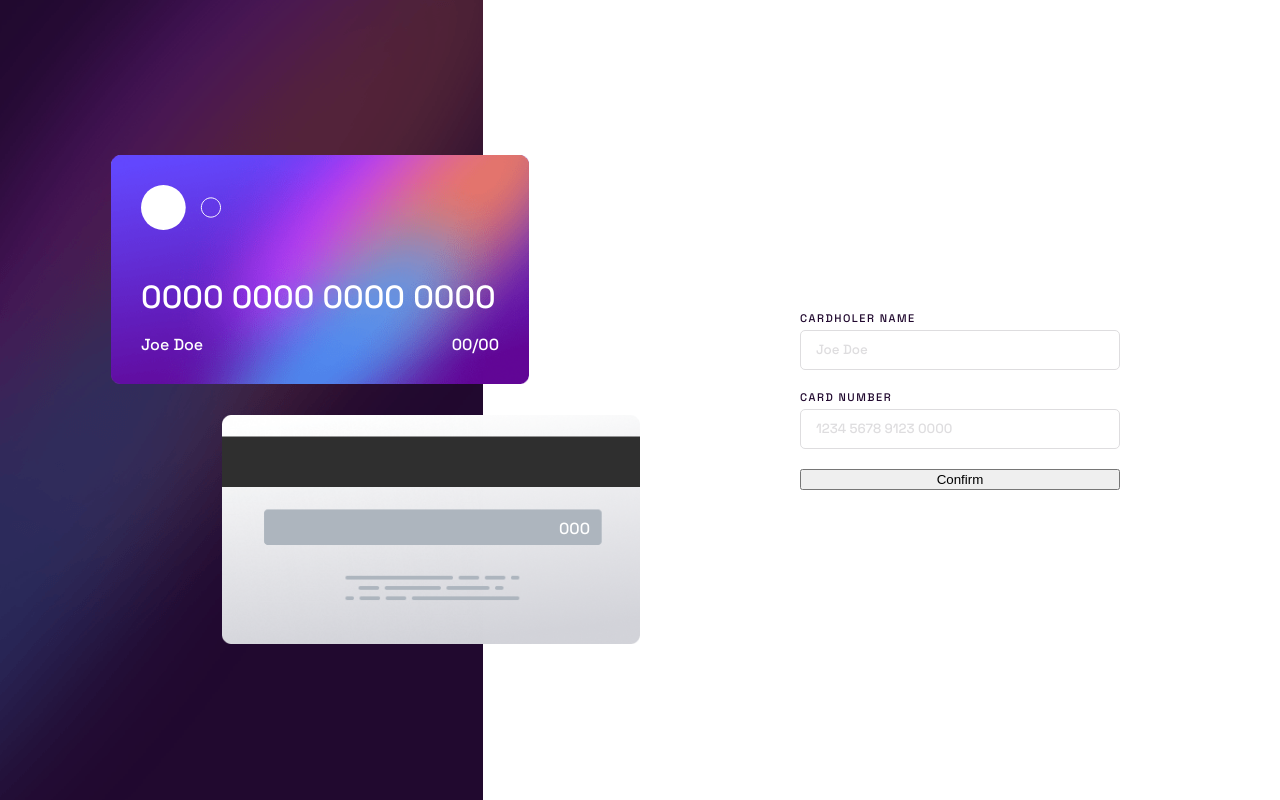
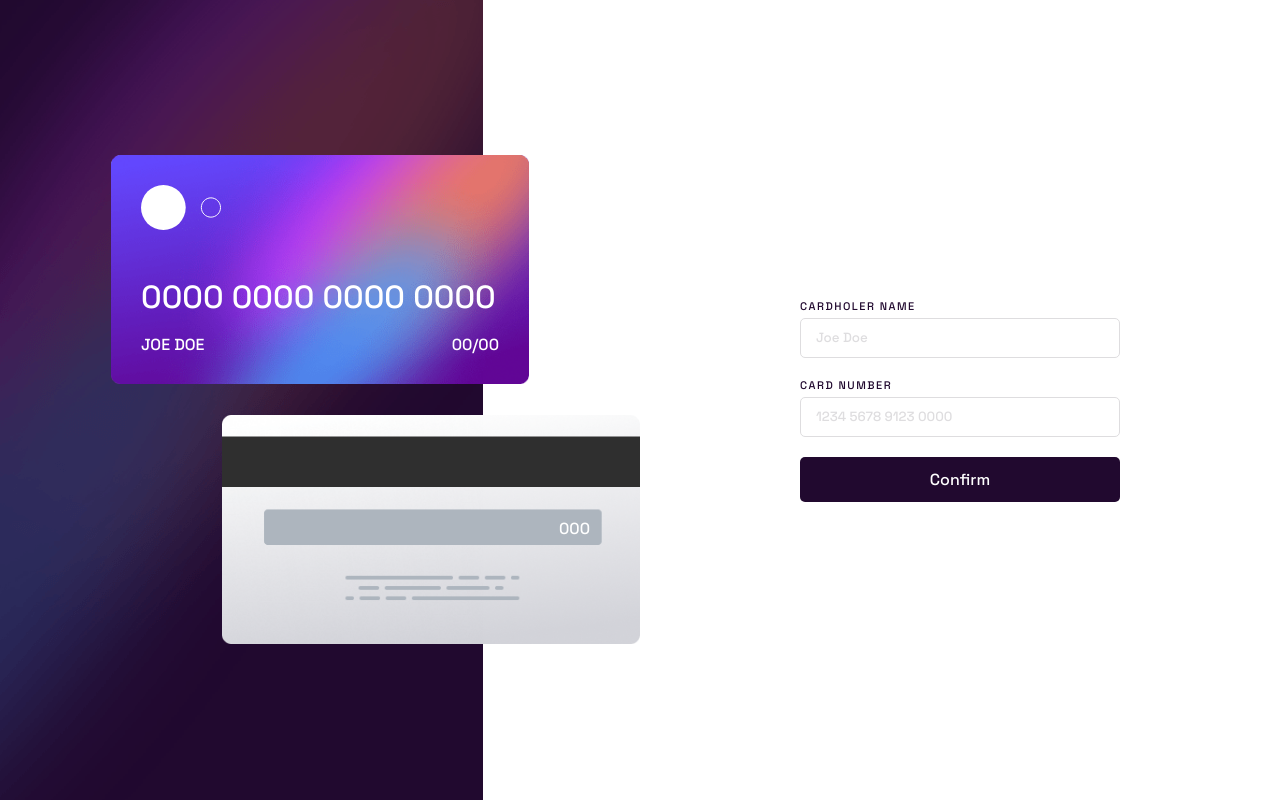
Before and after one commit to lucasfeklein/card-form, a React (Vite) app: page / in a window 1280 px wide. Built offline with nearby package versions, Linux system fonts and the light colour scheme.

Commit message:
button styles

```diff
--- a/src/App.tsx
+++ b/src/App.tsx
@@ -6,7 +6,7 @@ function App() {
           <img src="./card-logo.svg" width={80} />
           <p className="card-number">0000 0000 0000 0000</p>
           <div style={{ display: "flex", justifyContent: "space-between" }}>
-            <p>Joe Doe</p>
+            <p>JOE DOE</p>
             <p>00/00</p>
           </div>
         </div>
--- a/src/index.css
+++ b/src/index.css
@@ -98,7 +98,7 @@ input::placeholder {
 }
 
 input:focus {
-  outline-color: hsl(278, 68%, 11%);
+  outline-color: hsl(249, 99%, 64%);
 }
 
 input[type="number"]::-webkit-inner-spin-button,
@@ -108,4 +108,11 @@ input[type="number"]::-webkit-outer-spin-button {
 }
 
 button {
+  background-color: hsl(278, 68%, 11%);
+  color: white;
+  border: none;
+  padding: 12px 0;
+  border-radius: 5px;
+  font-family: "Space Grotesk", sans-serif;
+  font-size: 16px;
 }
```
